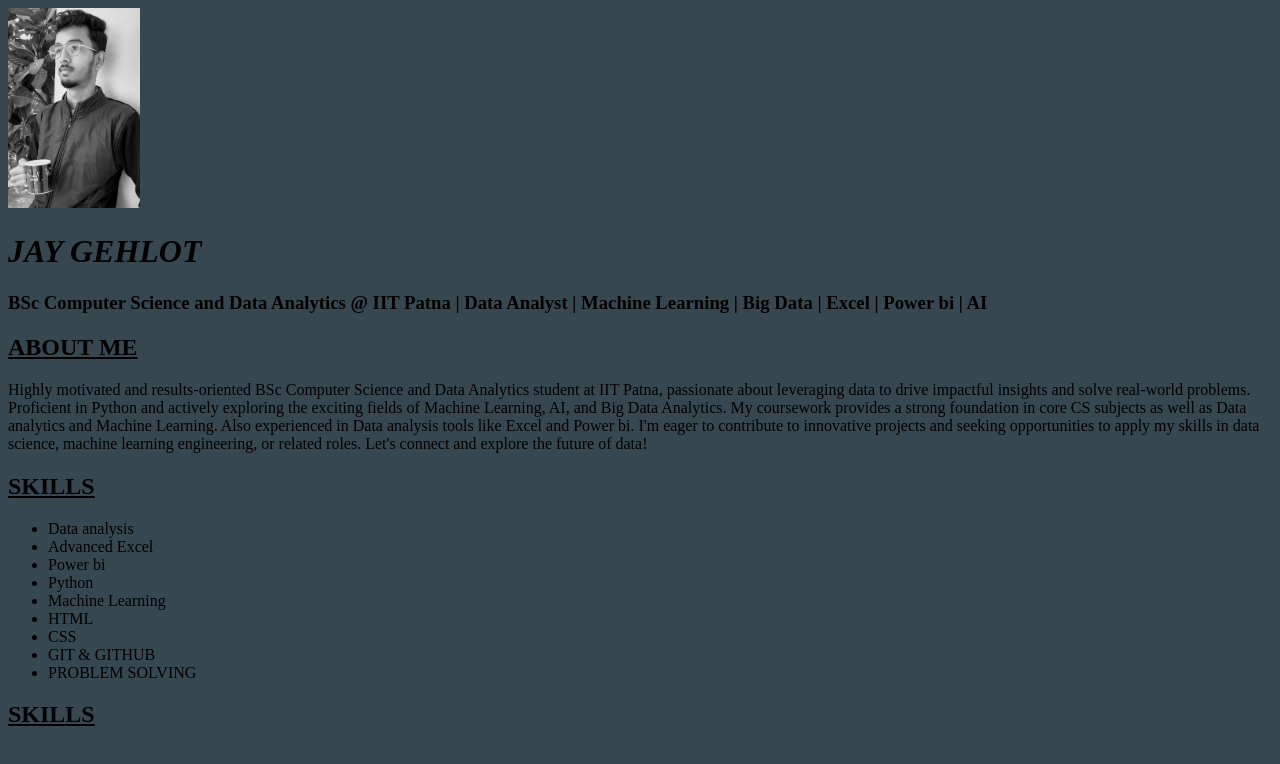
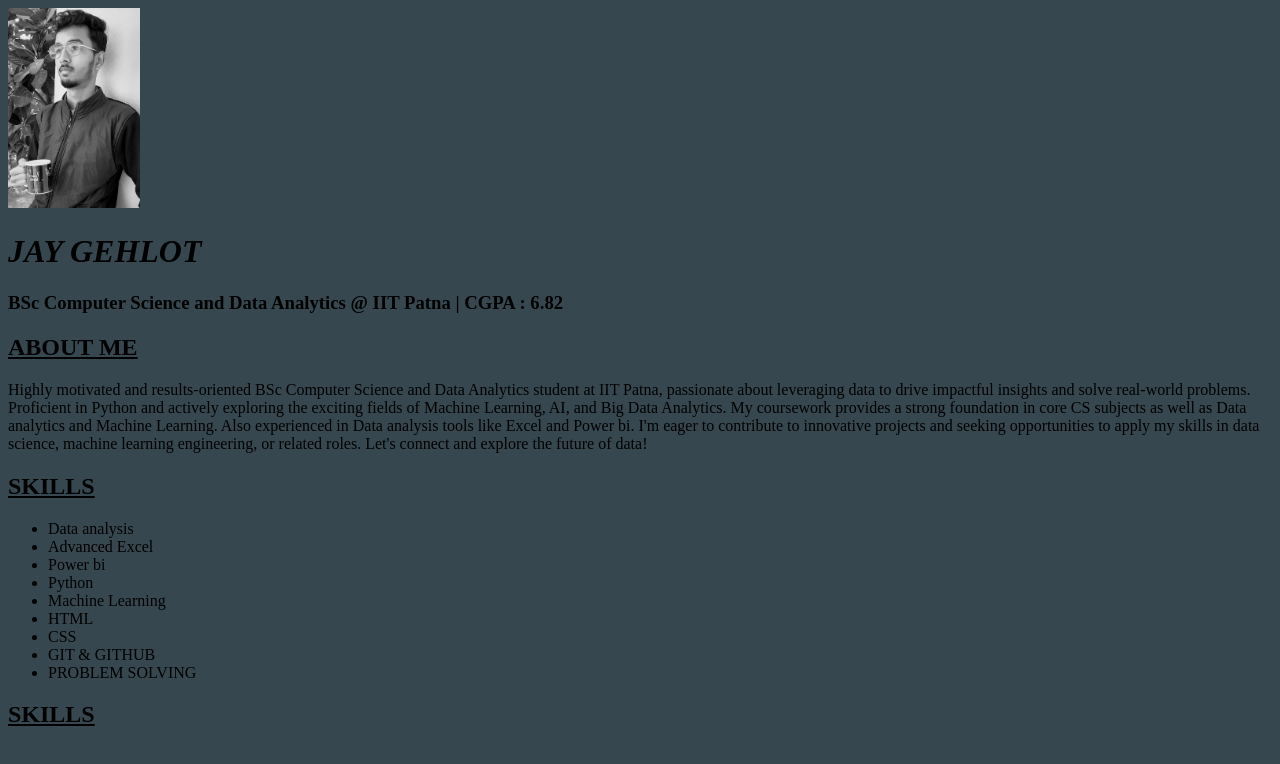
Before and after one commit to Data-analyst-Jay/My-portfolio, a plain HTML site: page index.html in a window 1280 px wide. Drawn offline with Linux system fonts and the light colour scheme.

```diff
--- a/index.html
+++ b/index.html
@@ -11,13 +11,15 @@
     </style>
     <link rel="stylesheet" href="style.css">
 </head>
+
 <body>
     <div>
         <img src="Resources\Mimage.jpg" alt="MY IMAGE" height="200">
         <br>
         <h1><em>JAY GEHLOT</em></h1>
-        <h3>BSc Computer Science and Data Analytics @ IIT Patna | Data Analyst | Machine Learning | Big Data | Excel | Power bi | AI</h3>
+        <h3>BSc Computer Science and Data Analytics @ IIT Patna | CGPA : 6.82 </h3>
     </div>
+
     <div>
         <h2>
             <u>ABOUT ME</u>
@@ -31,6 +33,7 @@
             Let's connect and explore the future of data!
         </p>
     </div>
+
     <div>
         <h2>
             <u>SKILLS</u>
@@ -47,6 +50,7 @@
             <li>PROBLEM SOLVING</li>
         <ul>
     </div>
+
     <div>
         <h2>
             <u>SKILLS</u>
```
